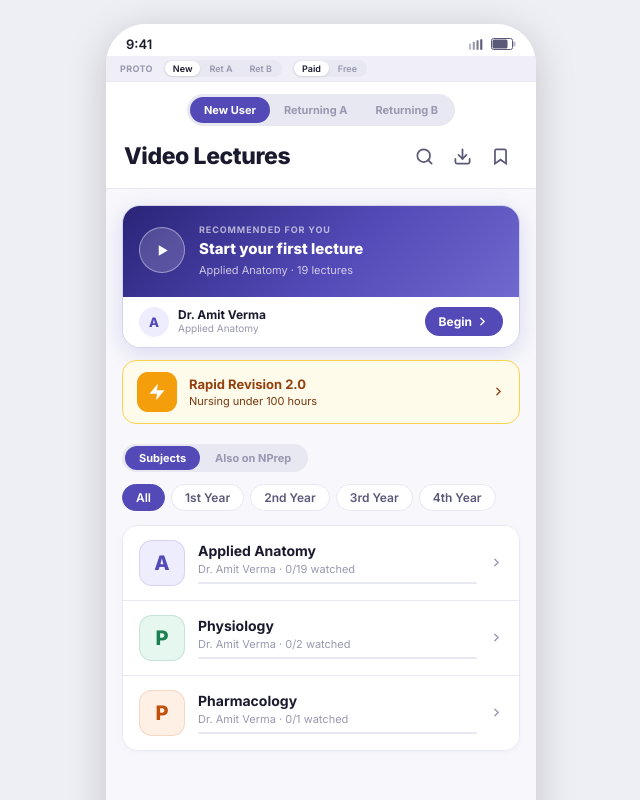
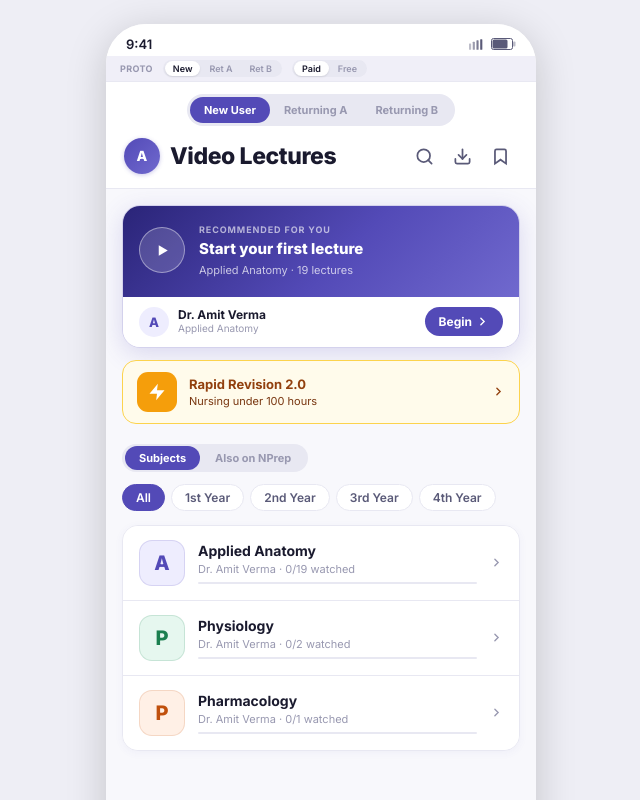
Before and after one commit to trivedianant14-ctrl/video-bank, a React (Vite) app: page / in a window 1280 px wide. Shown: the whole page, without its empty margins (319-959 px from the left). Built offline with nearby package versions, Linux system fonts and the light colour scheme.

Commit message:
Add profile avatar beside Video Lectures header

```diff
--- a/src/screens/VideoHome.jsx
+++ b/src/screens/VideoHome.jsx
@@ -254,7 +254,19 @@ export default function VideoHome({
         {/* Header: title + action icons */}
         <div style={{ padding: '4px 18px 14px', background: 'white', borderBottom: `1px solid ${BD}`,
           display: 'flex', justifyContent: 'space-between', alignItems: 'center' }}>
-          <div style={{ fontSize: 23, fontWeight: 800, color: T1, letterSpacing: '-0.4px' }}>Video Lectures</div>
+          <div style={{ display: 'flex', alignItems: 'center', gap: 10 }}>
+            {/* Profile avatar */}
+            <div style={{
+              width: 36, height: 36, borderRadius: '50%',
+              background: 'linear-gradient(135deg, #534AB7 0%, #7069CE 100%)',
+              display: 'flex', alignItems: 'center', justifyContent: 'center',
+              flexShrink: 0, cursor: 'pointer',
+              boxShadow: '0 1px 4px rgba(83,74,183,0.3)',
+            }}>
+              <span style={{ fontSize: 14, fontWeight: 800, color: 'white', lineHeight: 1 }}>A</span>
+            </div>
+            <div style={{ fontSize: 23, fontWeight: 800, color: T1, letterSpacing: '-0.4px' }}>Video Lectures</div>
+          </div>
           <div style={{ display: 'flex', gap: 2, alignItems: 'center' }}>
             <button style={{ width: 36, height: 36, borderRadius: 50, border: 'none', background: 'none', cursor: 'pointer',
               display: 'flex', alignItems: 'center', justifyContent: 'center' }}>
```
